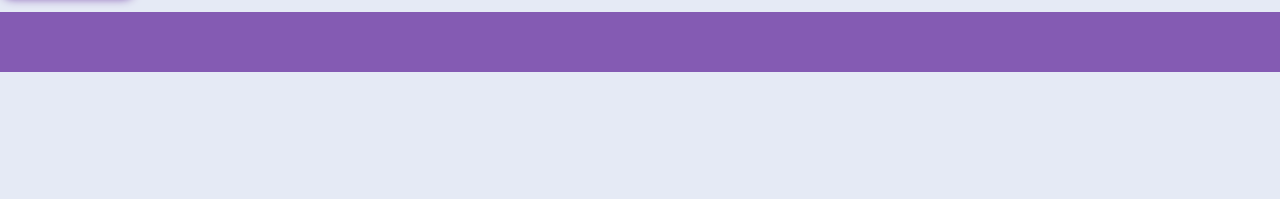
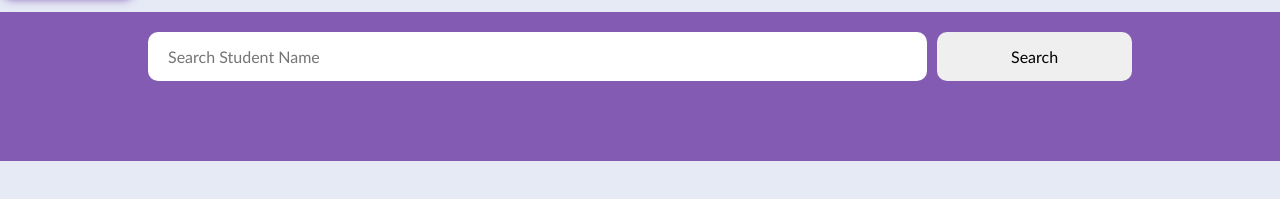
Before and after one commit to abdullah107189/student-management-with-js, a plain HTML site: page student-info.html in a window 1280 px wide. Shown: the part 103-302 px from the top of the page. Drawn offline with Linux system fonts and the light colour scheme.

Commit message:
added serch button

```diff
--- a/js/getStudentInfo.js
+++ b/js/getStudentInfo.js
@@ -19,3 +19,19 @@ for (let data of getData) {
     `
     cards.appendChild(card)
 }
+const studentSearch = document.getElementById('studentSearch')
+studentSearch.addEventListener('keyup', (e) => {
+    const serchText = e.target.value
+    console.log(serchText)
+    if (getData.includes(serchText)) {
+        console.log()
+        //todo
+    }
+
+})
+
+const handleSubmit = (e) => {
+    e.preventDefault()
+    console.log(studentSearch.value)
+
+}
--- a/student-info.html
+++ b/student-info.html
@@ -13,6 +13,13 @@
         <h1 class="title">All students info..</h1>
         <a class="AllStudentInfoBtn" href="index.html">Student form</a>
         <div class="container">
+            <!-- search implement  -->
+            <div>
+                <form class="studentSearchForm">
+                    <input type="text" name="search" id="studentSearch" placeholder="Search Student Name">
+                    <input class="searchBtn" type="submit" onclick="handleSubmit(event)" value="Search">
+                </form>
+            </div>
             <div class="cards">
 
             </div>
--- a/styles/studentInfo.css
+++ b/styles/studentInfo.css
@@ -22,13 +22,14 @@ body {
     text-align: center;
     color: var(--naviBlue);
 }
-.AllStudentInfoBtn{
+
+.AllStudentInfoBtn {
     text-decoration: none;
     padding: 5px 20px;
     border-radius: 10px;
     background: var(--white);
     color: var(--naviBlue);
-    box-shadow:2px 2px 10px ;
+    box-shadow: 2px 2px 10px;
 }
 
 
@@ -55,12 +56,14 @@ body {
 .bold-label {
     font-weight: bold;
 }
-.btnContainer{
+
+.btnContainer {
     display: flex;
     gap: 30px;
     margin-top: 10px;
 }
-.btnContainer button{
+
+.btnContainer button {
     padding: 5px 20px;
     font-weight: bold;
     background: var(--white);
@@ -70,6 +73,35 @@ body {
     cursor: pointer;
 
 }
+
+.studentSearchForm {
+    width: 80%;
+    margin: auto;
+    padding: 20px;
+    display: flex;
+    gap: 10px;
+}
+
+#studentSearch {
+    padding: 15px 20px;
+    width: 80%;
+    font-size: 16px;
+    border-radius: 10px;
+    border: none;
+    outline: none;
+}
+
+.searchBtn {
+    padding: 5px 10px;
+    width: 20%;
+    font-size: 16px;
+    border-radius: 10px;
+    border: none;
+    outline: none;
+    cursor: pointer;
+
+}
+
 @media screen and (max-width : 576px) {
 
 
@@ -83,3 +115,11 @@ body {
         padding: 10px;
     }
 }
+
+@media screen and (min-width : 776px) and (max-width : 576px) {
+    .cards {
+        grid-template-columns: repeat(2, 1fr);
+        gap: 5px;
+        padding: 20px;
+    }
+}
```
